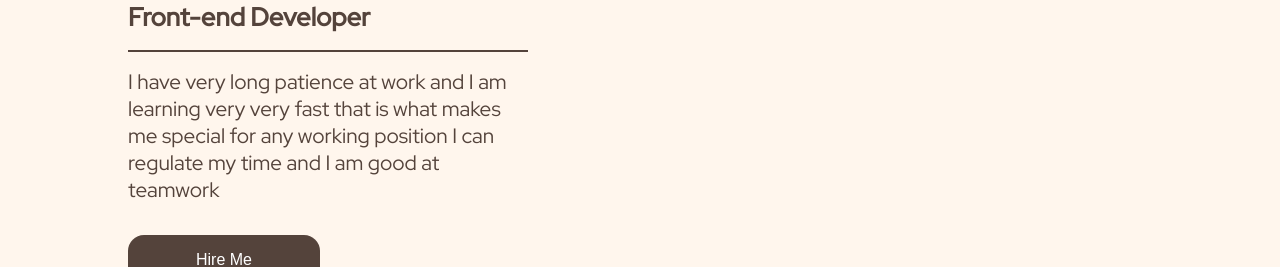
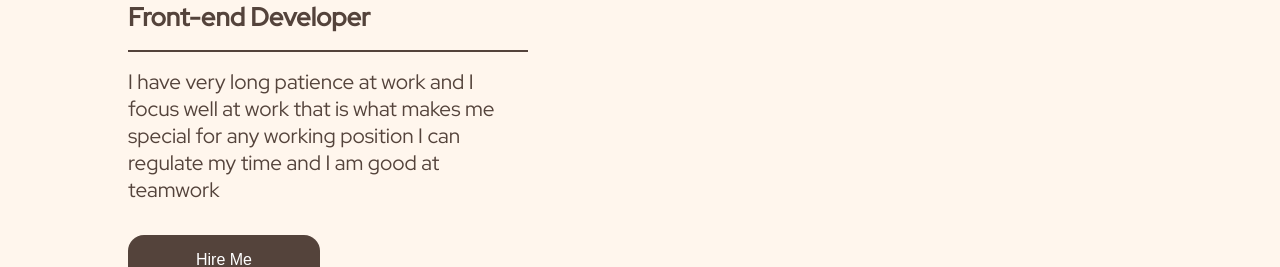
Before and after one commit to Madsvs123/kied-portfolio, a plain HTML site: page index.html in a window 1280 px wide. Shown: the part 290-557 px from the top of the page. Drawn offline with Linux system fonts and the light colour scheme; a script that the page names is missing.

Commit message:
Update index.html

```diff
--- a/index.html
+++ b/index.html
@@ -40,7 +40,7 @@
             <h5 class="creator-services">UX / UI Designer <br> Front-end Developer</h5>
             <div class="separate-line"></div>
             <p class="header-about">
-                I have very long patience at work and I am learning very very fast that
+                I have very long patience at work and I focus well at work that
                 is what makes me special for any working position I can regulate my time and I am good at teamwork
             </p>
             <button class="hire-btn"><a href="#contact">Hire Me</a></button>
```
